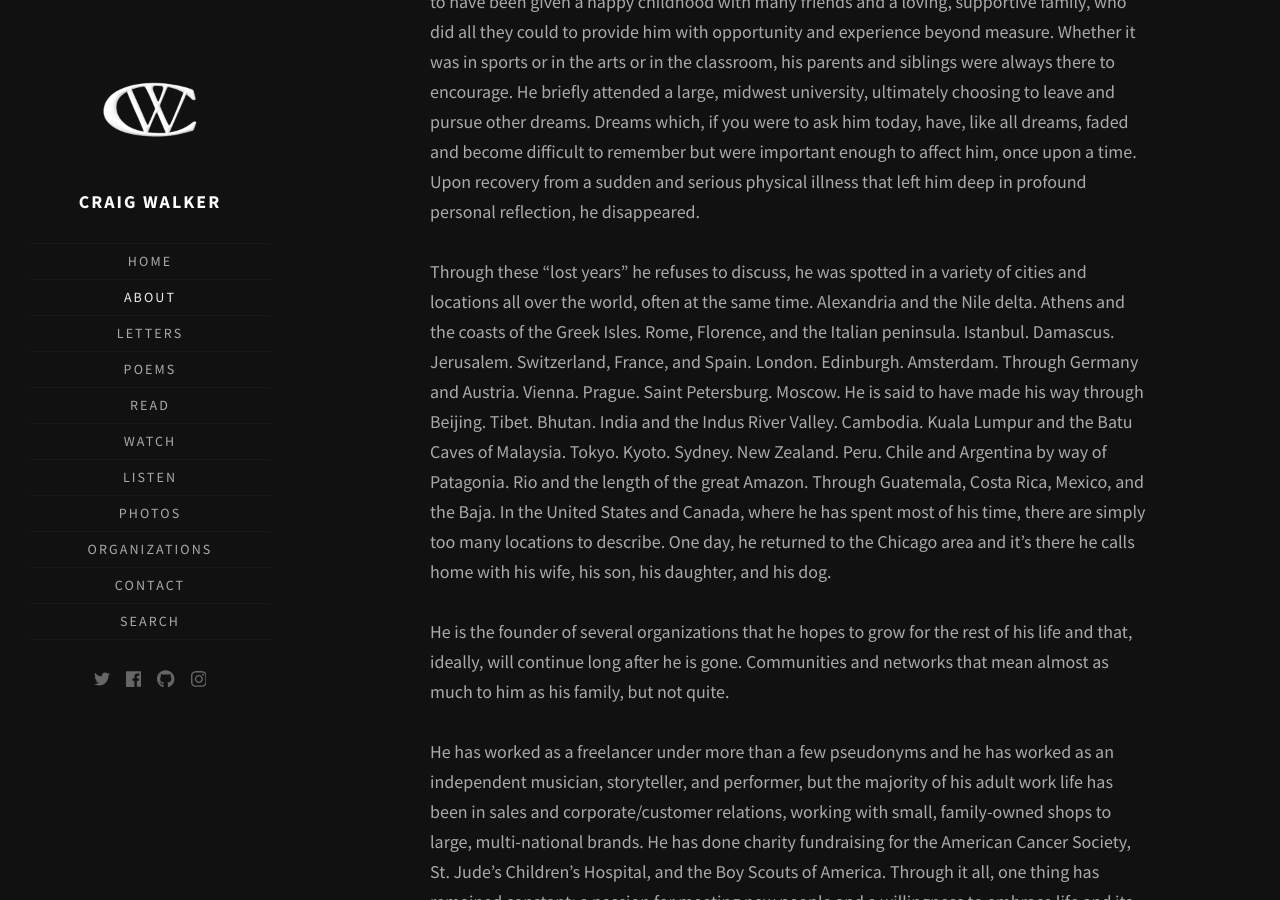
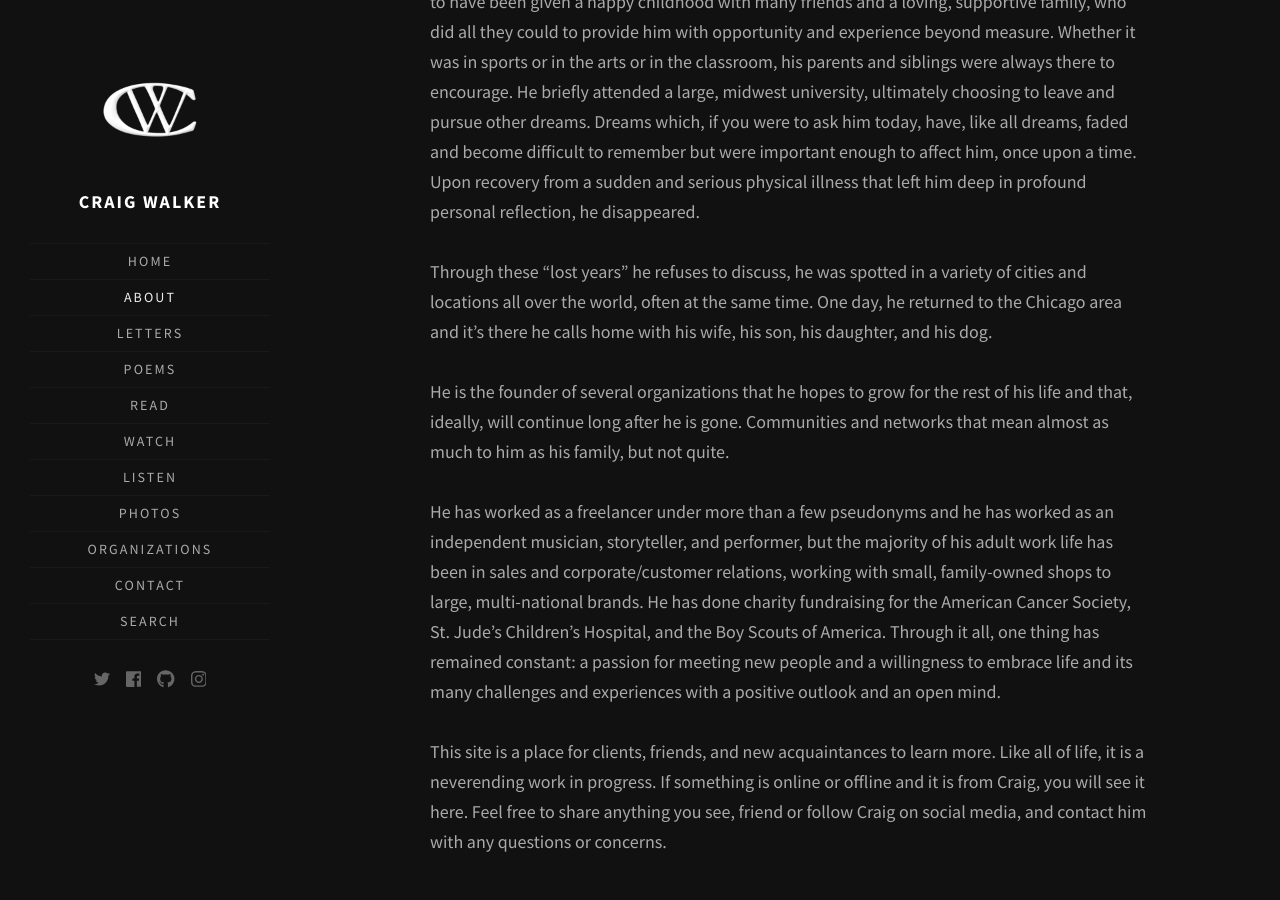
Before and after one commit to walkercraig/walkercraig, a Jekyll site: the page built from about.html, in a window 1280 px wide and 900 px high, scrolled down 690 px. Built offline with Jekyll 4.4.1, drawn with Linux system fonts in a browser that asks for light colours; some web fonts are replaced.

Commit message:
Update about.html

```diff
--- a/about.html
+++ b/about.html
@@ -20,7 +20,7 @@ title: About
 
     <p>Craig was born in the summer of ’84 on the outskirts of Chicago. He was fortunate and is grateful to have been given a happy childhood with many friends and a loving, supportive family, who did all they could to provide him with opportunity and experience beyond measure. Whether it was in sports or in the arts or in the classroom, his parents and siblings were always there to encourage. He briefly attended a large, midwest university, ultimately choosing to leave and pursue other dreams. Dreams which, if you were to ask him today, have, like all dreams, faded and become difficult to remember but were important enough to affect him, once upon a time. Upon recovery from a sudden and serious physical illness that left him deep in profound personal reflection, he disappeared.</p>
 
-    <p>Through these “lost years” he refuses to discuss, he was spotted in a variety of cities and locations all over the world, often at the same time. Alexandria and the Nile delta. Athens and the coasts of the Greek Isles. Rome, Florence, and the Italian peninsula. Istanbul. Damascus. Jerusalem. Switzerland, France, and Spain. London. Edinburgh. Amsterdam. Through Germany and Austria. Vienna. Prague. Saint Petersburg. Moscow. He is said to have made his way through Beijing. Tibet. Bhutan. India and the Indus River Valley. Cambodia. Kuala Lumpur and the Batu Caves of Malaysia. Tokyo. Kyoto. Sydney. New Zealand. Peru. Chile and Argentina by way of Patagonia. Rio and the length of the great Amazon. Through Guatemala, Costa Rica, Mexico, and the Baja. In the United States and Canada, where he has spent most of his time, there are simply too many locations to describe. One day, he returned to the Chicago area and it’s there he calls home with his wife, his son, his daughter, and his dog.</p>
+    <p>Through these “lost years” he refuses to discuss, he was spotted in a variety of cities and locations all over the world, often at the same time. One day, he returned to the Chicago area and it’s there he calls home with his wife, his son, his daughter, and his dog.</p>
 
     <p>He is the founder of several organizations that he hopes to grow for the rest of his life and that, ideally, will continue long after he is gone. Communities and networks that mean almost as much to him as his family, but not quite.</p> He has worked as a freelancer under more than a few pseudonyms and he has worked as an independent musician, storyteller, and performer, but the majority of his adult work life has been in sales and corporate/customer relations, working with small, family-owned shops to large, multi-national brands. He has done charity fundraising for the American Cancer Society, St. Jude’s Children’s Hospital, and the Boy Scouts of America. Through it all, one thing has remained constant: a passion for meeting new people and a willingness to embrace life and its many challenges and experiences with a positive outlook and an open mind.</p>
 
```
